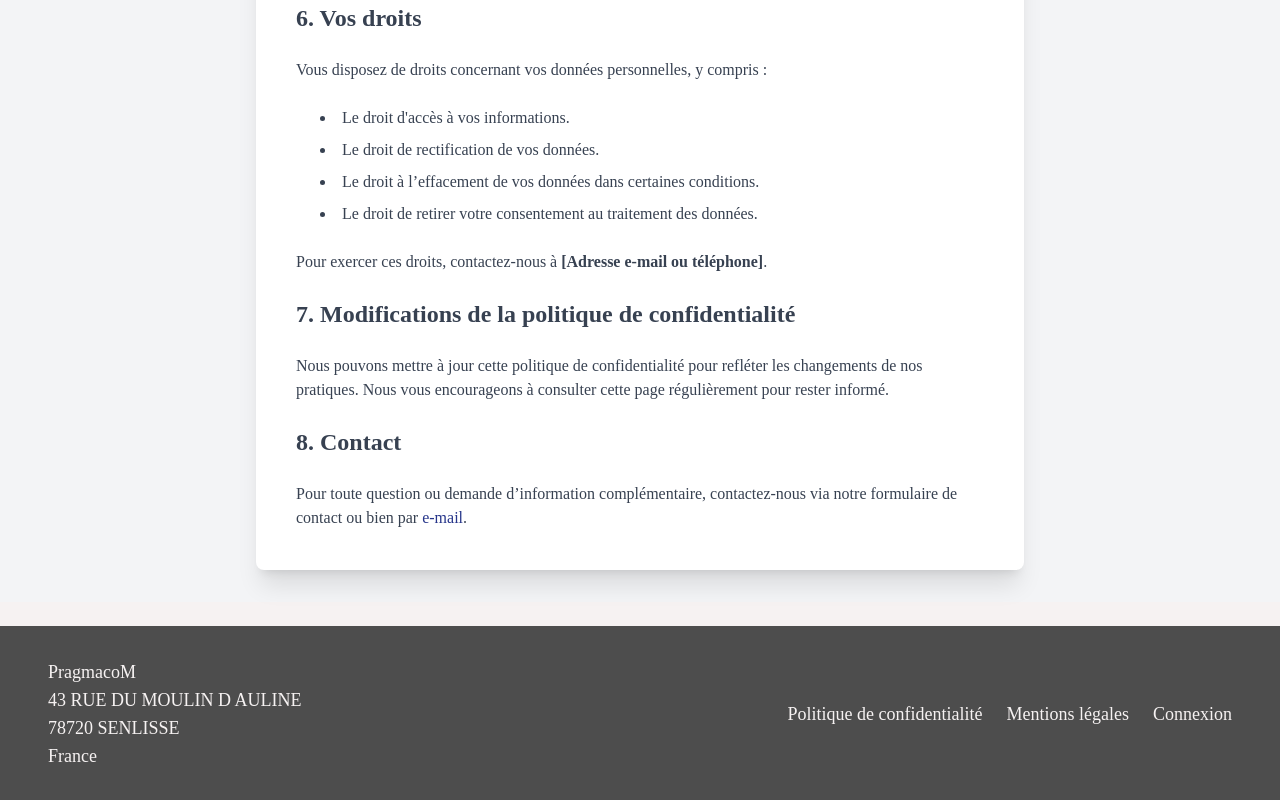
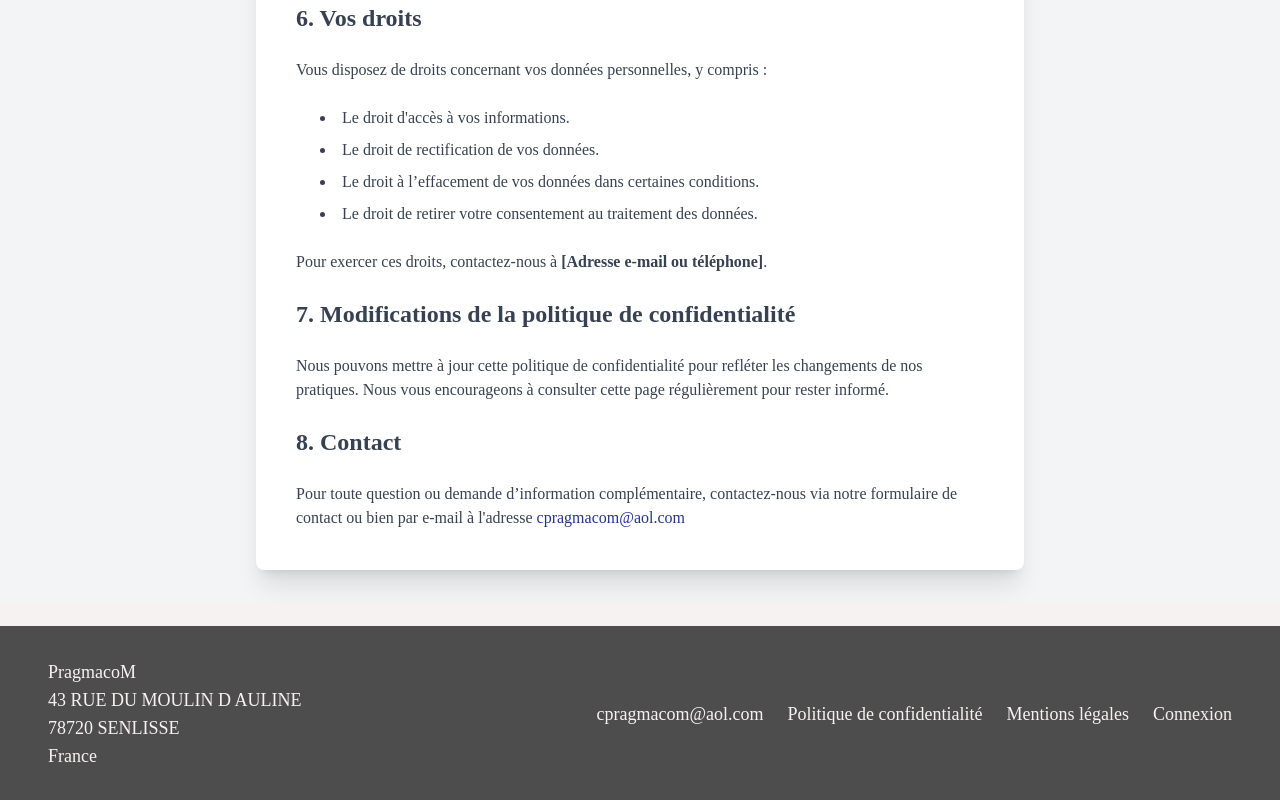
Before and after one commit to otarie-aveugle/PragmacoM, a Vue app: page /privacy_policy in a window 1280 px wide. Shown: the part 1154-1954 px from the top of the page. Built offline with nearby package versions, Linux system fonts and the light colour scheme.

Commit message:
add explicite e-mail in privacy_policy and footer (footer without mailto)

```diff
--- a/src/components/FooterComponent.vue
+++ b/src/components/FooterComponent.vue
@@ -40,6 +40,7 @@ export default {
 
     <div class="mx-4 text-left">
       <ul class="menu menu-vertical md:menu-horizontal md:gap-x-6">
+        <li class="text-lg">cpragmacom@aol.com</li>
         <RouterLink
           to="/privacy_policy#privacy-policy"
           class="link link-hover text-lg"
--- a/src/views/PrivacyPolicyPage.vue
+++ b/src/views/PrivacyPolicyPage.vue
@@ -8,8 +8,13 @@ export default {
   <section
     class="p-8 min-h-screen flex items-center justify-center bg-gray-100"
   >
-    <div class="w-full max-w-3xl mx-auto bg-white shadow-xl rounded-lg p-10 space-y-8">
-      <h1 id="privacy-policy" class="text-4xl font-bold text-primary text-center mb-6">
+    <div
+      class="w-full max-w-3xl mx-auto bg-white shadow-xl rounded-lg p-10 space-y-8"
+    >
+      <h1
+        id="privacy-policy"
+        class="text-4xl font-bold text-primary text-center mb-6"
+      >
         Politique de Confidentialité
       </h1>
 
@@ -110,8 +115,11 @@ export default {
         <h2 class="text-2xl font-semibold">8. Contact</h2>
         <p>
           Pour toute question ou demande d’information complémentaire,
-          contactez-nous via notre formulaire de contact ou bien par
-          <a class="link-primary" href="mailto:cpragmacom@aol.com">e-mail</a>.
+          contactez-nous via notre formulaire de contact ou bien par e-mail à
+          l'adresse
+          <a class="link-primary" href="mailto:cpragmacom@aol.com"
+            >cpragmacom@aol.com</a
+          >
         </p>
       </div>
     </div>
```
